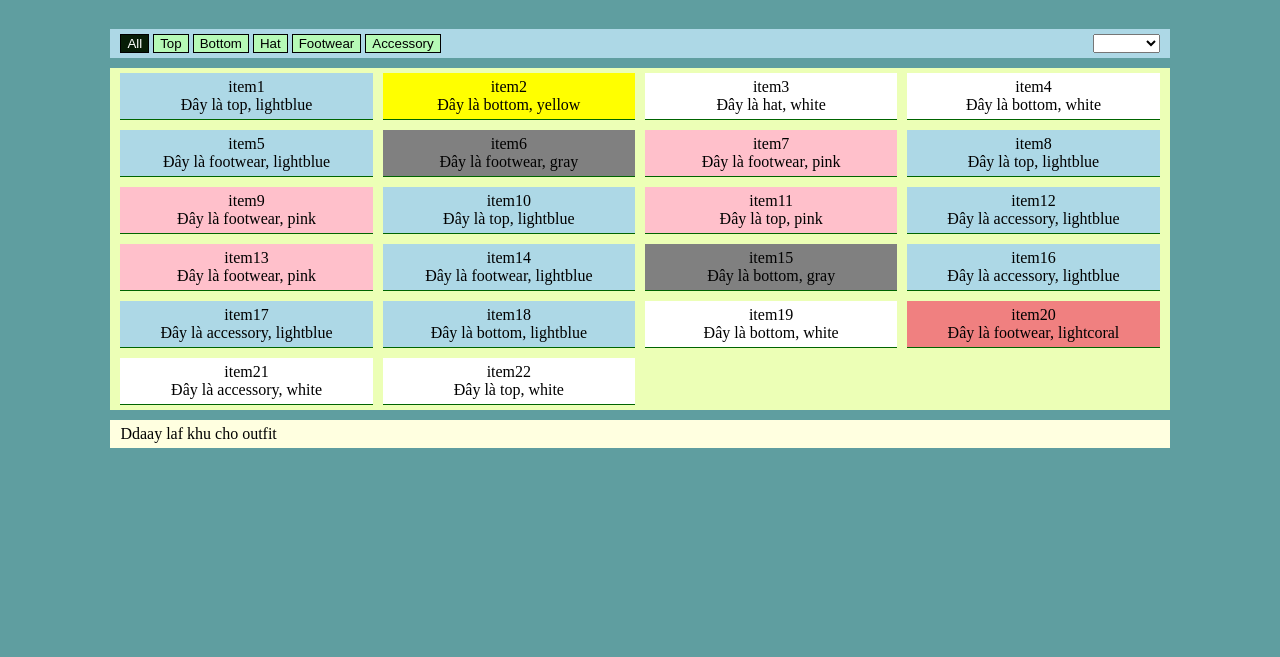
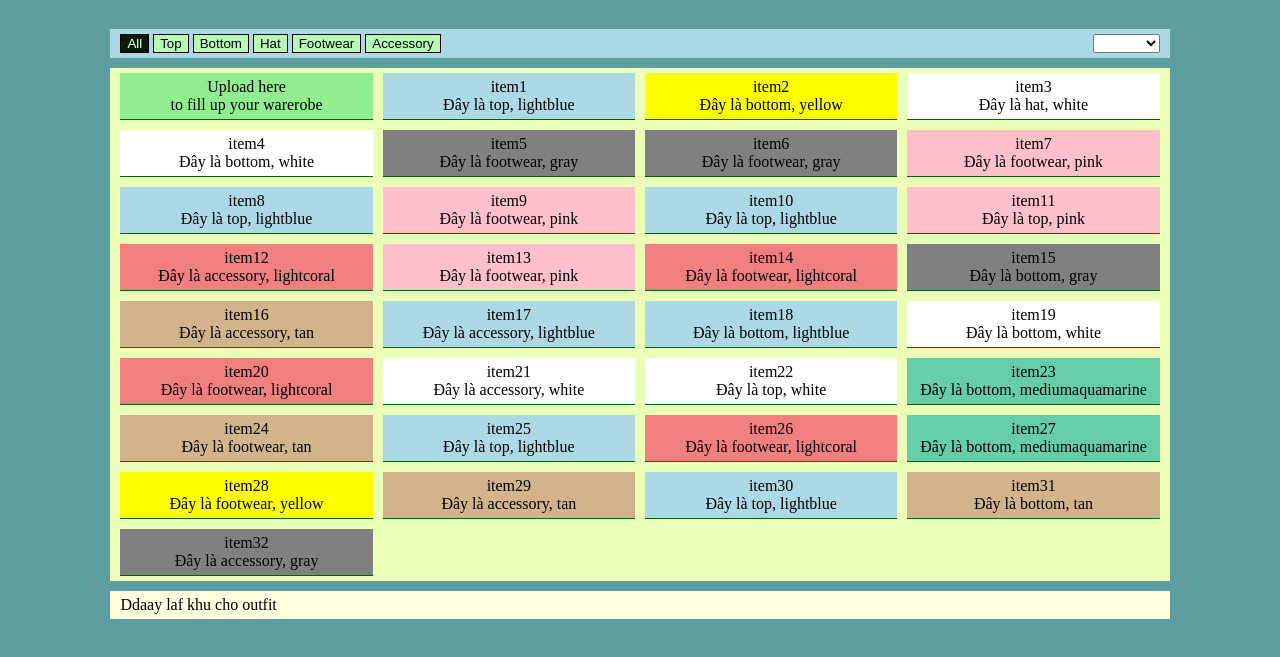
Before and after one commit to nqphu412/Draft_Digital_Warerobe, a plain HTML site: page sites/draft.html in a window 1280 px wide. Shown: the part 133-790 px from the top of the page. Drawn offline with Linux system fonts and the light colour scheme.

Commit message:
More colors added

```diff
--- a/sites/draft.html
+++ b/sites/draft.html
@@ -21,12 +21,15 @@
 
       <div class="filter-box-color">
         <select name="color-options" id="color-options">
+          <!-- To allow multiple colors, checkbox with hidden nav is required-->
           <option value="allColor"></option>
           <option value="lightblue">Blue</option>
           <option value="white">White</option>
           <option value="gray">Gray</option>
           <option value="pink">Pink</option>
           <option value="lightcoral">Orange</option>
+          <option value="tan">Brown</option>
+          <option value="mediumaquamarine">Green</option>
         </select>
       </div>
     </div>
@@ -54,24 +57,34 @@
         item2: ["bottom", "yellow"],
         item3: ["hat", "white"],
         item4: ["bottom", "white"],
-        item5: ["footwear", "lightblue"],
+        item5: ["footwear", "gray"],
         item6: ["footwear", "gray"],
         item7: ["footwear", "pink"],
         item8: ["top", "lightblue"],
         item9: ["footwear", "pink"],
         item10: ["top", "lightblue"],
         item11: ["top", "pink"],
-        item12: ["accessory", "lightblue"],
+        item12: ["accessory", "lightcoral"],
         item13: ["footwear", "pink"],
-        item14: ["footwear", "lightblue"],
+        item14: ["footwear", "lightcoral"],
         item15: ["bottom", "gray"],
-        item16: ["accessory", "lightblue"],
+        item16: ["accessory", "tan"],
         item17: ["accessory", "lightblue"],
         item18: ["bottom", "lightblue"],
         item19: ["bottom", "white"],
         item20: ["footwear", "lightcoral"],
         item21: ["accessory", "white"],
         item22: ["top", "white"],
+        item23: ["bottom", "mediumaquamarine"],
+        item24: ["footwear", "tan"],
+        item25: ["top", "lightblue"],
+        item26: ["footwear", "lightcoral"],
+        item27: ["bottom", "mediumaquamarine"],
+        item28: ["footwear", "yellow"],
+        item29: ["accessory", "tan"],
+        item30: ["top", "lightblue"],
+        item31: ["bottom", "tan"],
+        item32: ["accessory", "gray"],
       };
       let currentCategory = "allCategory";
       let currentColor = "allColor";
@@ -101,7 +114,11 @@
 
       // Show warerobe based on current option of category and color
       function showWarerobe(categoryType, colorType) {
-        warerobe_grid.innerHTML = ``;
+        warerobe_grid.innerHTML = `
+          <div class="each-garment">
+            <div>Upload here</div>
+            <div>to fill up your warerobe</div>
+          </div>`;
         currentCategory = categoryType;
         currentColor = colorType;
         // console.log(currentCategory);
```
